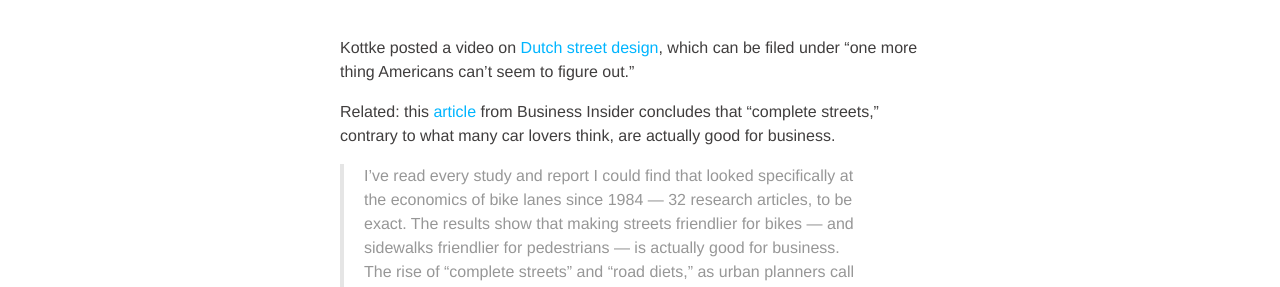
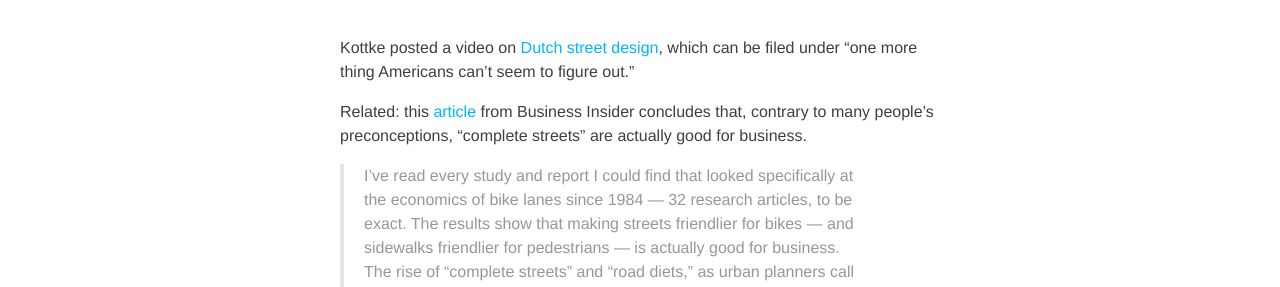
Before and after one commit to mps75/exit_industries, a Jekyll site: the page built from _posts/2024-03-05-safer-street-design.md, in a window 1280 px wide. Shown: the part 272-559 px from the top of the page. Built offline with Jekyll 4.4.1, drawn with Linux system fonts in a browser that asks for light colours.

Commit message:
Language update

```diff
--- a/_posts/2024-03-05-safer-street-design.md
+++ b/_posts/2024-03-05-safer-street-design.md
@@ -8,6 +8,6 @@ hidden: false
 
 Kottke posted a video on [Dutch street design](https://kottke.org/24/03/how-the-dutch-solved-street-design), which can be filed under "one more thing Americans can't seem to figure out."
 
-Related: this [article](https://www.businessinsider.com/bike-lanes-good-for-business-studies-better-streets-2024-3) from Business Insider concludes that "complete streets," contrary to what many car lovers think, are actually good for business.
+Related: this [article](https://www.businessinsider.com/bike-lanes-good-for-business-studies-better-streets-2024-3) from Business Insider concludes that, contrary to many people's preconceptions, "complete streets" are actually good for business.
 
 > I’ve read every study and report I could find that looked specifically at the economics of bike lanes since 1984 — 32 research articles, to be exact. The results show that making streets friendlier for bikes — and sidewalks friendlier for pedestrians — is actually good for business. The rise of “complete streets” and “road diets,” as urban planners call them, has been a huge boon to businesses in cities.
```
